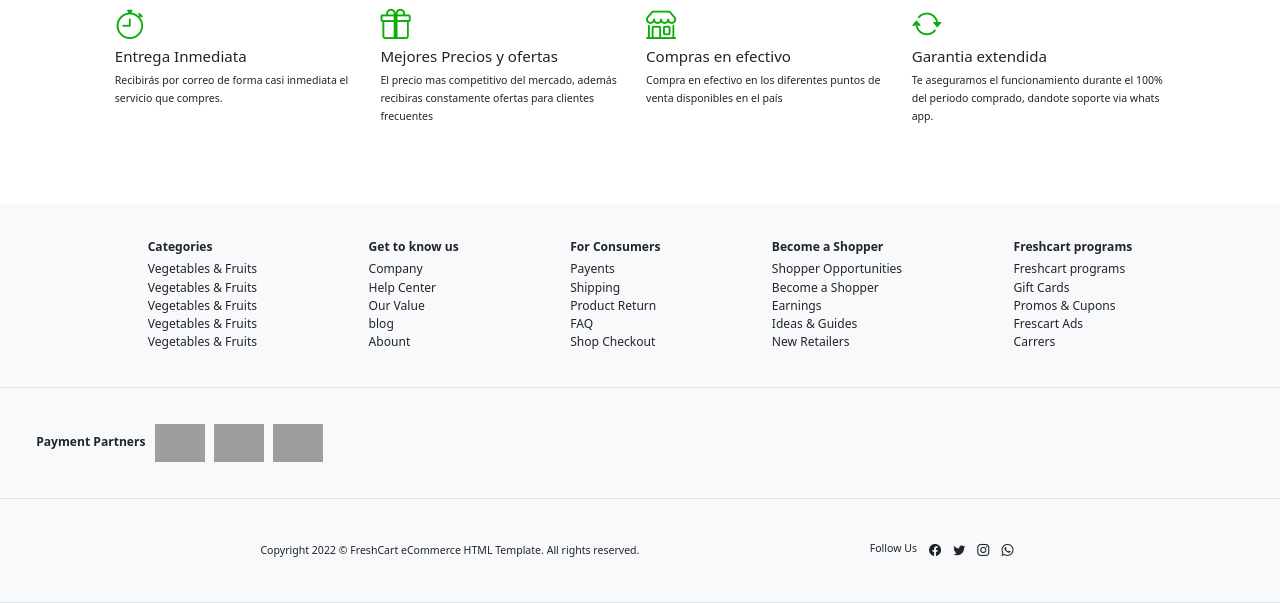
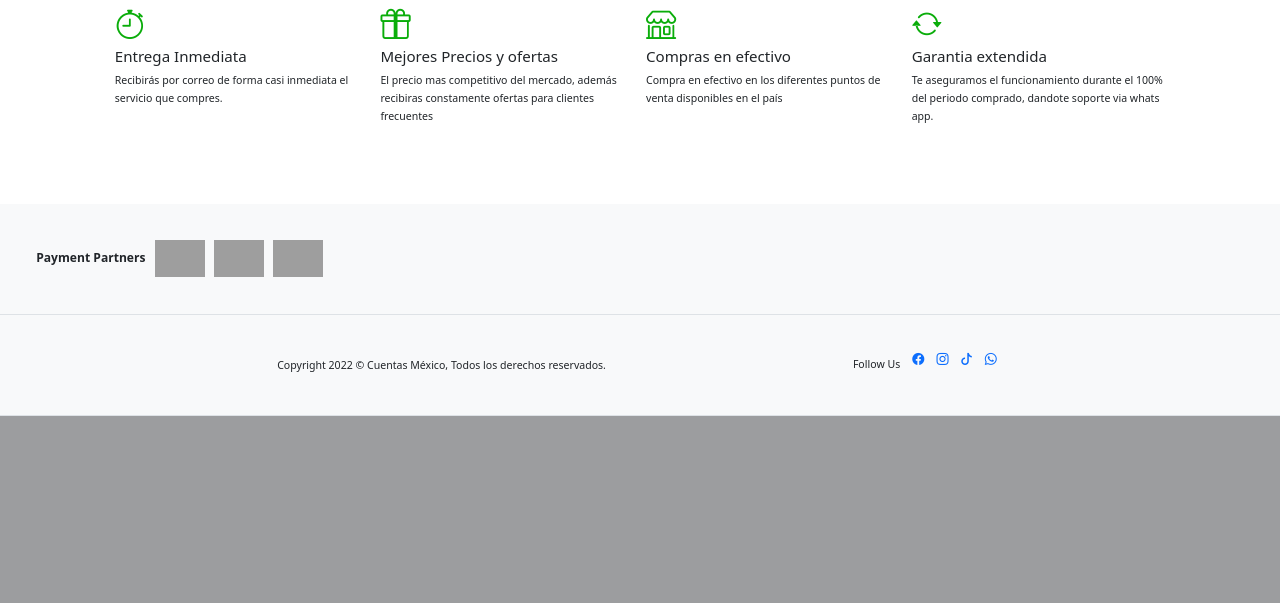
Before and after one commit to EricMartinezLabrin/cuentasmexico, a Django app: page / in a window 1280 px wide. Shown: the part 1870-2473 px from the top of the page. After the commit the page ends 2286 px from the top, so only its background shows below. Run offline with Django 4.2, Linux system fonts and the light colour scheme; tables that the repository leaves empty hold one stand-in row (values such as "Sample post"); grey boxes marked "Sample" are stand-in pictures; grey boxes are pictures that could not be loaded.

Commit message:
para suber v-1

```diff
--- a/CuentasMexico/settings.py
+++ b/CuentasMexico/settings.py
@@ -89,8 +89,8 @@ WSGI_APPLICATION = 'CuentasMexico.wsgi.application'
 DATABASES = {
     'default': {
         'ENGINE': 'django.db.backends.mysql',
-        'NAME': 'mercadopago',
-        'USER': 'mercadopago',
+        'NAME': 'cuentasmexico',
+        'USER': 'root',
         'PASSWORD': 'Tarkan11.-',
         'HOST': 'localhost',
         'PORT': '3306',
--- a/index/cart.py
+++ b/index/cart.py
@@ -147,6 +147,7 @@ class CartDb:
         cart_data = self.request.session.get('cart_number')
         if cart_data:
             cart = CartDb.create_cart(customer=self.request.user)
+            print(cart.id)
             for item in cart_data.items():
                 service = Service.objects.get(description=item[1]['name'])
                 CartDb.create_cart_details(
--- a/index/payment_methods/MercagoPago.py
+++ b/index/payment_methods/MercagoPago.py
@@ -91,15 +91,15 @@ class MercadoPago():
             cart.save()
 
             # Find Account.
-            cart_data = IndexCartdetail.objects.filter(cart=cart)
+            cart_data = IndexCartdetail.objects.filter(cart=163)
             for cart_detail in cart_data:
                 service_id = cart_detail.service.id
                 expiration = timezone.now() + timedelta(days=cart_detail.long*30)
                 for i in range(cart_detail.quantity):
                     service = Sales.search_better_acc(
                         service_id=service_id, exp=expiration)
-                    Sales.web_sale(request=request, acc=service,
-                                   unit_price=cart_detail.price, months=cart_detail.long)
+                    sale = Sales.web_sale(request=request, acc=service[1],
+                                          unit_price=cart_detail.price, months=cart_detail.long)
             return 200
         except:
             return 404
--- a/index/templates/index/base/base.html
+++ b/index/templates/index/base/base.html
@@ -159,7 +159,7 @@
     <!--Modal-->
     <div class="modal fade" id="edicion" role="dialog"></div>
     <footer class="bg-light">
-      <div class="border-bottom d-flex justify-content-evenly w-100 align-items-center p-5">
+      {% comment %} <div class="border-bottom d-flex justify-content-evenly w-100 align-items-center p-5">
         <div>
           <h6 class="fw-bolder">Categories</h6>
           <a href="#" class="nav-link">Vegetables & Fruits</a>
@@ -204,7 +204,7 @@
           <a href="#" class="nav-link">Carrers</a>
 
         </div>
-      </div>
+      </div> {% endcomment %}
       <div class="w-100 border-bottom col-lg-5 text-lg-start text-center p-5 mb-lg-0">
         <ul class="list-inline mb-0">
           <li class="list-inline-item fw-bold">Payment Partners</li>
@@ -221,14 +221,15 @@
       </div>
       <div class="border-bottom d-flex justify-content-evenly w-100 align-items-center p-5">
         <div>
-          <small>Copyright 2022 © FreshCart eCommerce HTML Template. All rights reserved.</small>
+          <small>Copyright 2022 © Cuentas México, Todos los derechos reservados.</small>
         </div>
         <div class="d-flex">
           <small class="m-2">Follow Us</small>
-          <i class="bi bi-facebook m-2 rounded"></i>
-          <i class="bi bi-twitter m-2"></i>
-          <i class="bi bi-instagram m-2"></i>
-          <i class="bi bi-whatsapp m-2"></i>
+          <a href="https://www.facebook.com/ctasmx" target="_blank"><i class="bi bi-facebook m-2 rounded"></i></a>
+          <a href="https://www.instagram.com/ctasmx/" target="_blank"><i class="bi bi-instagram m-2"></i></a>
+          <a href="https://www.tiktok.com/@cuentasmexico" target="_blank"><i class="bi bi-tiktok m-2"></i></a>
+          <a href="https://wa.me/5218335355863" target="_blank"><i class="bi bi-whatsapp m-2"></i></a>
+
         </div>
       </div>
     </footer>
--- a/index/urls.py
+++ b/index/urls.py
@@ -48,6 +48,5 @@ urlpatterns = [
     path('start_payment/',
          login_required(views.StartPayment), name='start_payment'),
     path('my_account/',
-         login_required(views.MyAccountView.as_view()), name='my_account')
-
+         login_required(views.MyAccountView.as_view()), name='my_account'),
 ]
--- a/index/views.py
+++ b/index/views.py
@@ -11,7 +11,9 @@ from django.http import HttpResponseRedirect
 from django.contrib.auth.decorators import permission_required
 from django.utils import timezone
 from django.views.decorators.csrf import csrf_exempt
+from index.models import IndexCartdetail
 from index.payment_methods.MercagoPago import MercadoPago
+from django.core.cache import cache
 
 # local
 from .forms import RegisterUserForm, RedeemForm, MpPaymentForm
@@ -47,11 +49,16 @@ class CartView(TemplateView):
     template_name = "index/cart.html"
 
     def set_cart(self):
-        if CartDb.create_full_cart(self):
-            cart = CartDb.create_full_cart(self).id
-            return MercadoPago.Mp_ExpressCheckout(self, cart)
-        else:
+        cart = cache.get('cart')
+        if cart is not None:
+            return cart
+        if not self.request.session.get('cart_number'):
             return None
+        cart = CartDb.create_full_cart(self).id
+        result = MercadoPago.Mp_ExpressCheckout(self, cart)
+        # Guarda el valor en caché durante 24 horas
+        cache.set('cart', result, timeout=60*60*24)
+        return result
 
     def get_context_data(self, **kwargs):
 
@@ -518,6 +525,7 @@ def MpWebhookUpdater(request):
 def StartPayment(request):
     cart = CartProcessor(request)
     cart.clear()
+    cache.set('cart', "0", timeout=0)
     init_point = request.GET.get('initpoint')
     return redirect(init_point)
 
```
Also changed, not shown: index/templates/index/my_account.html (+9 -0 lines).
